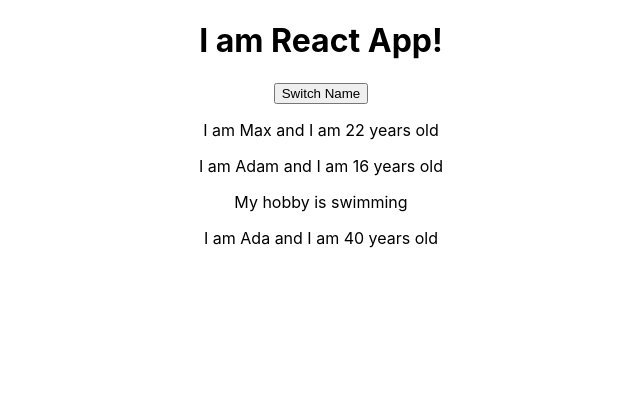
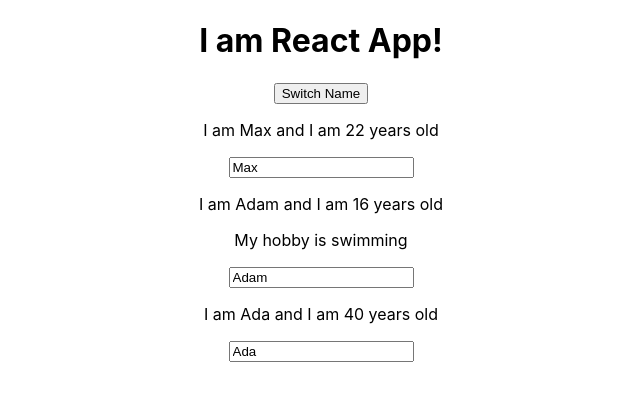
Before and after one commit to annrogal/react-course, a React (Create React App) app in the folder react-complete-guide/: page / in a window 1280 px wide. Shown: the top 400 px of the page, without its empty margins (319-959 px from the left). Built offline with nearby package versions, Linux system fonts and the light colour scheme.

Commit message:
two way binding

```diff
--- a/react-complete-guide/src/App.js
+++ b/react-complete-guide/src/App.js
@@ -22,6 +22,15 @@
     ]})
   }
 
+  nameChangedHandler = (event) => {
+    //DO NOT DO THIS: this.state.persons[0].name = 'John'
+    this.setState({persons: [
+      { name: 'Max', age: 22 },
+      { name: event.target.value, age: 16 },
+      { name: 'Ada', age: 36 }
+    ]})
+  }
+
   render() {
      return (
        <div className="App">
@@ -32,7 +41,8 @@
         age={ this.state.persons[0].age }/>
         <Person name={ this.state.persons[1].name }
          age={ this.state.persons[1].age }
-         click={ this.switchNameHandler.bind(this, 'Max') }>My hobby is swimming</Person>
+         click={ this.switchNameHandler.bind(this, 'Max') }
+         changed={ this.nameChangedHandler}>My hobby is swimming</Person>
         <Person name={ this.state.persons[2].name }
          age={ this.state.persons[2].age }/>
        </div>
--- a/react-complete-guide/src/Person/Person.js
+++ b/react-complete-guide/src/Person/Person.js
@@ -5,6 +5,7 @@
     <div>
         <p onClick={ props.click }>I am {props.name} and I am {props.age} years old</p>
         <p>{props.children}</p>
+        <input type='text' onChange={props.changed} value={ props.name }/>
     </div>
     )
 }
```
